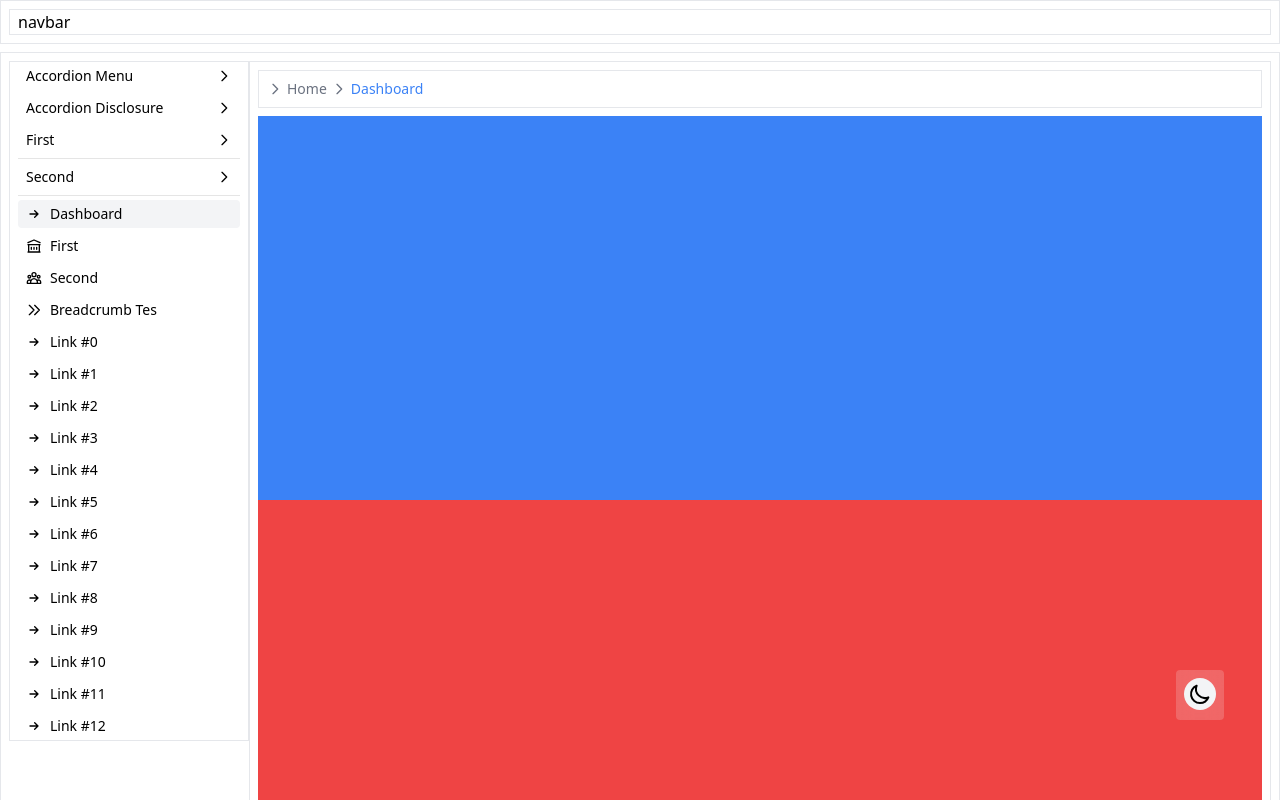
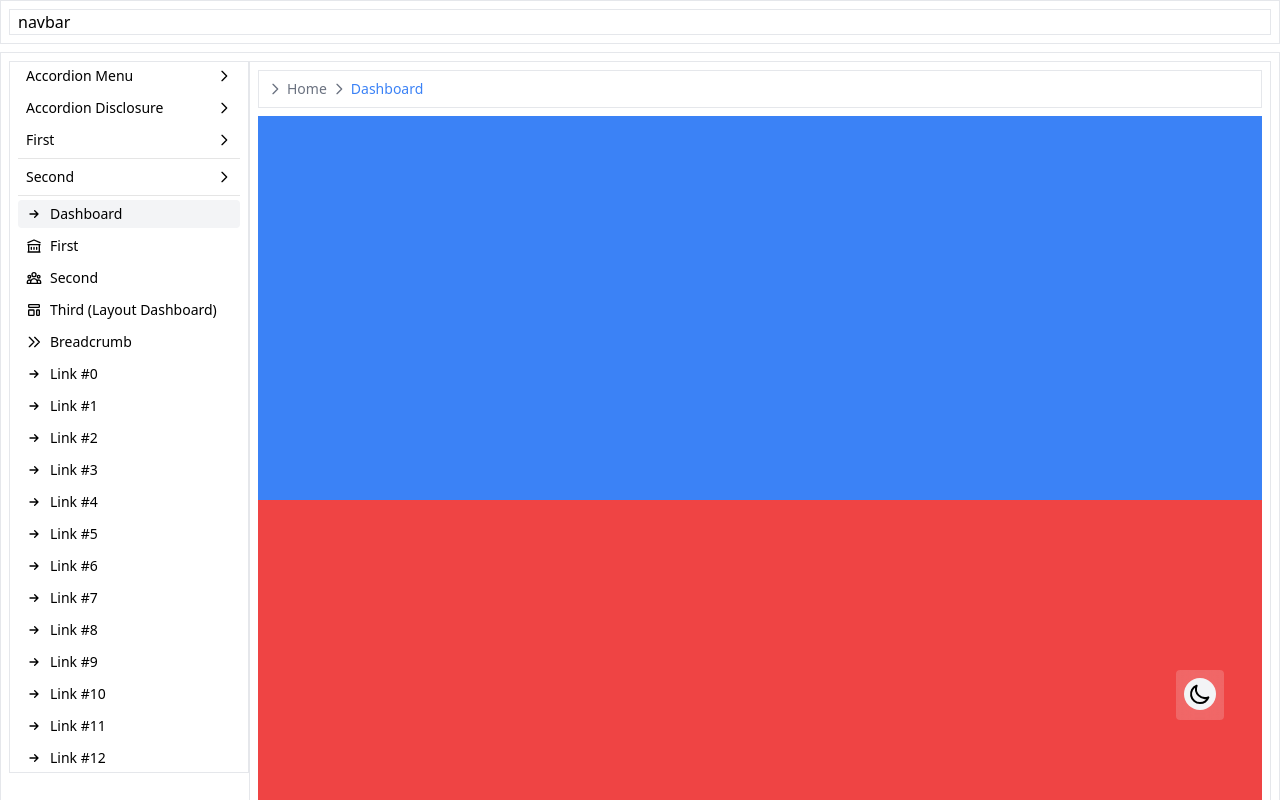
Before and after one commit to wahidari/next-tailwind-headlessui, a Next.js app: page /dashboard in a window 1280 px wide. Shown: the top 800 px of the page. Built offline with nearby package versions, Linux system fonts and the light colour scheme; no server answers.

Commit message:
add example using LayoutDashboard

```diff
--- a/components/dashboard/MobileMenu.js
+++ b/components/dashboard/MobileMenu.js
@@ -4,7 +4,7 @@ import ActiveLink from "@components/ActiveLink";
 import { useContext, useEffect } from "react";
 import { Fragment } from 'react'
 import { GlobalContext } from "@utils/GlobalContext";
-import { LibraryIcon, ChevronRightIcon, MoonIcon, SunIcon, UserGroupIcon, ArrowSmRightIcon, ChevronDoubleRightIcon } from "@heroicons/react/outline";
+import { LibraryIcon, ChevronRightIcon, MoonIcon, SunIcon, UserGroupIcon, ArrowSmRightIcon, ChevronDoubleRightIcon, TemplateIcon } from "@heroicons/react/outline";
 import MobileNavLink from "./MobileNavLink";
 import MobileNavAccordion from "./MobileNavAccordion";
 import { useRouter } from "next/router";
@@ -186,8 +186,11 @@ export default function MobileMenu() {
                         <MobileNavLink href="/dashboard/second" icon={<UserGroupIcon className="w-4 h-4" />}>
                           Second
                         </MobileNavLink>
+                        <MobileNavLink href="/dashboard/third" icon={<TemplateIcon className="w-4 h-4" />}>
+                          Third (Layout Dashboard)
+                        </MobileNavLink>
                         <MobileNavLink href="/breadcrumb/first/second/detail/1" icon={<ChevronDoubleRightIcon className="w-4 h-4" />}>
-                          Breadcrumb Tes
+                          Breadcrumb
                         </MobileNavLink>
 
                         {[0, 1, 2, 3, 4, 5, 6, 7, 8, 9, 10, 11, 12].map(item => {
--- a/components/dashboard/SidebarMenu.js
+++ b/components/dashboard/SidebarMenu.js
@@ -1,6 +1,6 @@
 import ActiveLink from "@components/ActiveLink"
 import { Disclosure, Menu } from "@headlessui/react"
-import { ArrowSmRightIcon, ChevronDoubleRightIcon, ChevronRightIcon, LibraryIcon, UserGroupIcon } from "@heroicons/react/outline"
+import { ArrowSmRightIcon, ChevronDoubleRightIcon, ChevronRightIcon, LibraryIcon, TemplateIcon, UserGroupIcon } from "@heroicons/react/outline"
 import SidebarNavAccordion from "./SidebarNavAccordion"
 import SidebarNavLink from "./SidebarNavLink"
 
@@ -122,8 +122,11 @@ export default function SidebarMenu() {
         <SidebarNavLink href="/dashboard/second" icon={<UserGroupIcon className="w-4 h-4" />}>
           Second
         </SidebarNavLink>
+        <SidebarNavLink href="/dashboard/third" icon={<TemplateIcon className="w-4 h-4" />}>
+          Third (Layout Dashboard)
+        </SidebarNavLink>
         <SidebarNavLink href="/breadcrumb/first/second/detail/1" icon={<ChevronDoubleRightIcon className="w-4 h-4" />}>
-          Breadcrumb Tes
+          Breadcrumb
         </SidebarNavLink>
 
         {[0, 1, 2, 3, 4, 5, 6, 7, 8, 9, 10, 11, 12].map(item => {
--- a/pages/dashboard/index.js
+++ b/pages/dashboard/index.js
@@ -4,7 +4,6 @@ import SidebarMenu from "@components/dashboard/SidebarMenu";
 import MobileMenu from "@components/dashboard/MobileMenu";
 import DashboardNav from "@components/dashboard/DashboardNav";
 import ThemeToggle from '@components/dashboard/ThemeToggle';
-import { ArrowRightIcon, ChevronRightIcon } from "@heroicons/react/outline";
 import Breadcrumb from "@components/Breadcrumb";
 
 export default function Index() {
--- /dev/null
+++ b/pages/dashboard/third.js
@@ -0,0 +1,24 @@
+import Head from "next/head";
+import LayoutDashboard from "@components/dashboard/LayoutDashboard";
+
+export default function Third() {
+  return (
+    <>
+      <Head>
+        <title>Third</title>
+        <meta name="description" content="Generated by create next app" />
+        <link rel="icon" href="/favicon.ico" />
+      </Head>
+
+      <LayoutDashboard>
+        <div className="bg-orange-500 h-96 flex items-center justify-center">
+          <h1 className="text-white font-medium text-2xl px-8">Example Dashboard Layout using Component</h1>
+        </div>
+        <div className="bg-purple-500 h-96">
+        </div>
+        <div className="bg-pink-500 h-96">
+        </div>
+      </LayoutDashboard>
+    </>
+  )
+}
```
